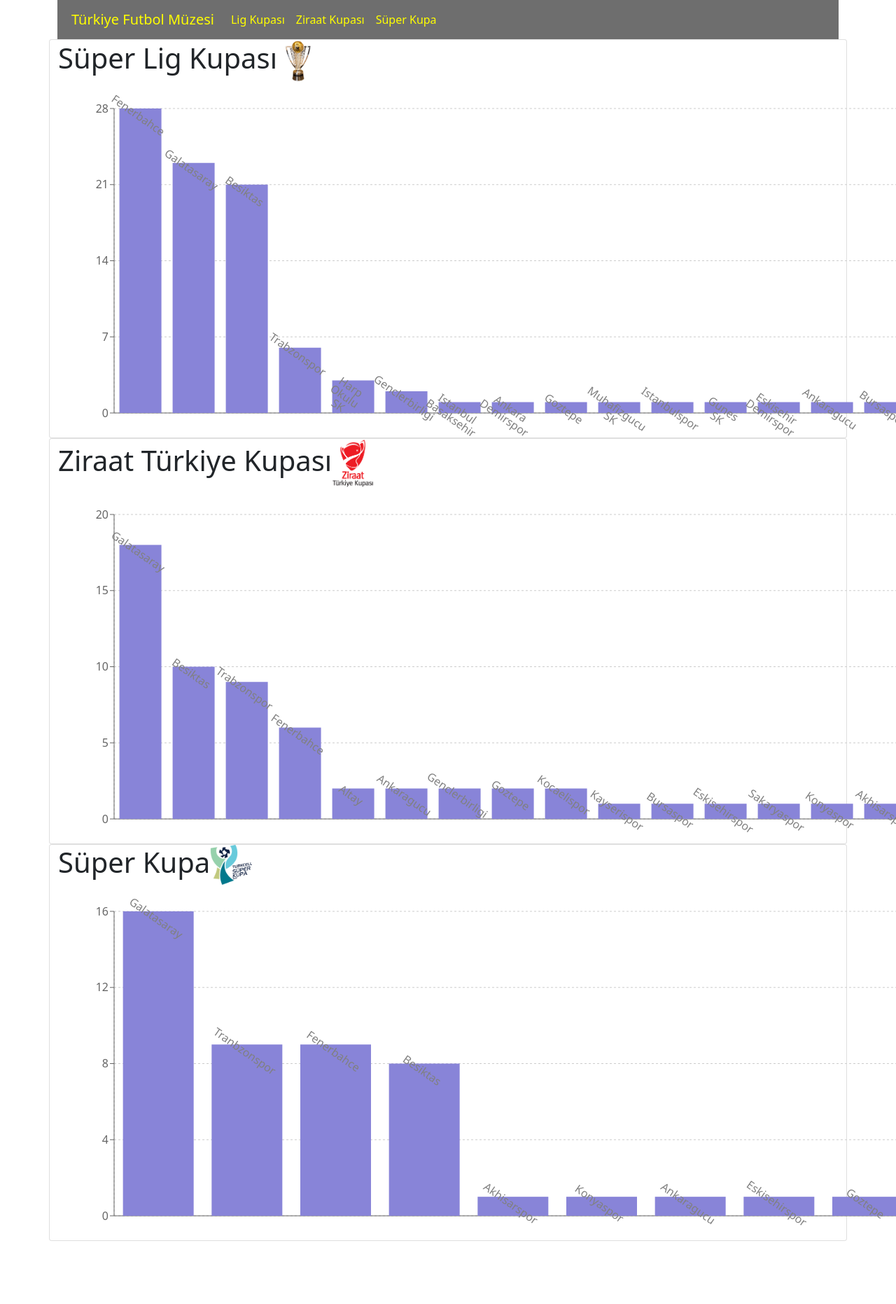
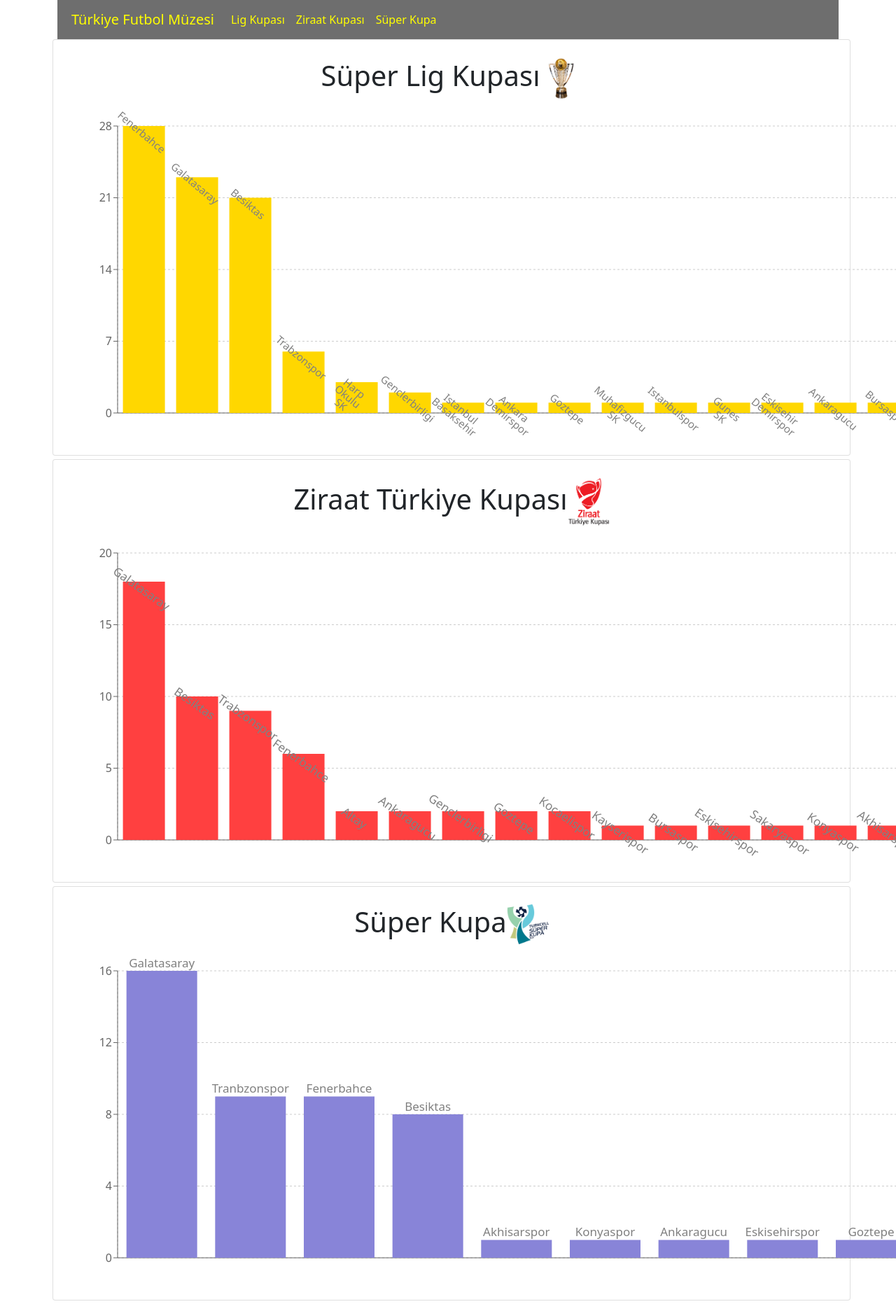
Before and after one commit to alperenkapusuz/react_Turkish_league_trophy_numbers, a React (Create React App) app: page /mainmenu in a window 1280 px wide. Shown: the top 1863 px of the page at 70% size. Before the commit the page ends 1773 px from the top, so only its background shows below. Built offline with nearby package versions, Linux system fonts and the light colour scheme.

Commit message:
charts.css tamamlandı

```diff
--- /dev/null
+++ b/src/components/charts/Charts.css
@@ -0,0 +1,8 @@
+.card{
+    margin: 5px;
+}
+
+.card h1{
+    text-align: center;
+    margin-top: 25px;
+}
--- a/src/components/charts/Charts.js
+++ b/src/components/charts/Charts.js
@@ -6,6 +6,7 @@
 import superligcupImg from "../../images/superligcup.png";
 import supercupImg from "../../images/supercup.png";
 import ziraatcupImg from "../../images/ziraatcup.png";
+import "./Charts.css"
 
 import {
   BarChart,
@@ -23,62 +24,63 @@
 
   return (
     <Row>
-      <Card>
+      <Card className="card">
         <Col>
           <h1>Süper Lig Kupası<img src={superligcupImg} alt="cup" width="60" /></h1>
           <BarChart
             width={1250}
             height={500}
             data={data}
-            margin={{ top: 30, right: 30, left: 20, bottom: 5 }}
+            margin={{ top: 30, right: 30, left: 20, bottom: 30 }}
           >
             <CartesianGrid strokeDasharray="3 3" />
             <XAxis dataKey="teamName" tick={false} />
             <YAxis />
-            <Bar dataKey="championships" fill="#8884d8">
-              <LabelList dataKey="teamName" position="insideTop" angle="35" />
+            <Bar dataKey="championships" fill="#ffd700">
+              <LabelList dataKey="teamName" position="insideTop" angle="40" fontSize={15}/>
             </Bar>
           </BarChart>
         </Col>
       </Card>
 
-      <Card>
+      <Card className="card">
         <Col>
         <h1>Ziraat Türkiye Kupası<img src={ziraatcupImg} alt="cup" width="60" /></h1>
           <BarChart
             width={1250}
             height={500}
             data={data2}
-            margin={{ top: 30, right: 30, left: 20, bottom: 5 }}
+            margin={{ top: 30, right: 30, left: 20, bottom: 30 }}
           >
             <CartesianGrid strokeDasharray="3 3" />
             <XAxis dataKey="teamName" tick={false} />
             <YAxis />
-            <Bar dataKey="championships" fill="#8884d8">
-              <LabelList dataKey="teamName" position="insideTop" angle="35" />
+            <Bar dataKey="championships" fill="#ff4040">
+              <LabelList dataKey="teamName" position="insideTop" angle="35" fontSize={17}/>
             </Bar>
           </BarChart>
         </Col>
       </Card>
 
-      <Card>
+      <Card className="card">
         <Col>
         <h1>Süper Kupa<img src={supercupImg} alt="cup" width="60" /></h1>
           <BarChart
             width={1250}
             height={500}
             data={data3}
-            margin={{ top: 30, right: 30, left: 20, bottom: 5 }}
+            margin={{ top: 30, right: 30, left: 20, bottom: 30 }}
           >
             <CartesianGrid strokeDasharray="3 3" />
             <XAxis dataKey="teamName" tick={false} />
             <YAxis />
             <Bar dataKey="championships" fill="#8884d8">
-              <LabelList dataKey="teamName" position="insideTop" angle="35" />
+              <LabelList dataKey="teamName" position="top" angle="0" fontSize={17}/>
             </Bar>
           </BarChart>
         </Col>
       </Card>
+
     </Row>
   );
 };
```
